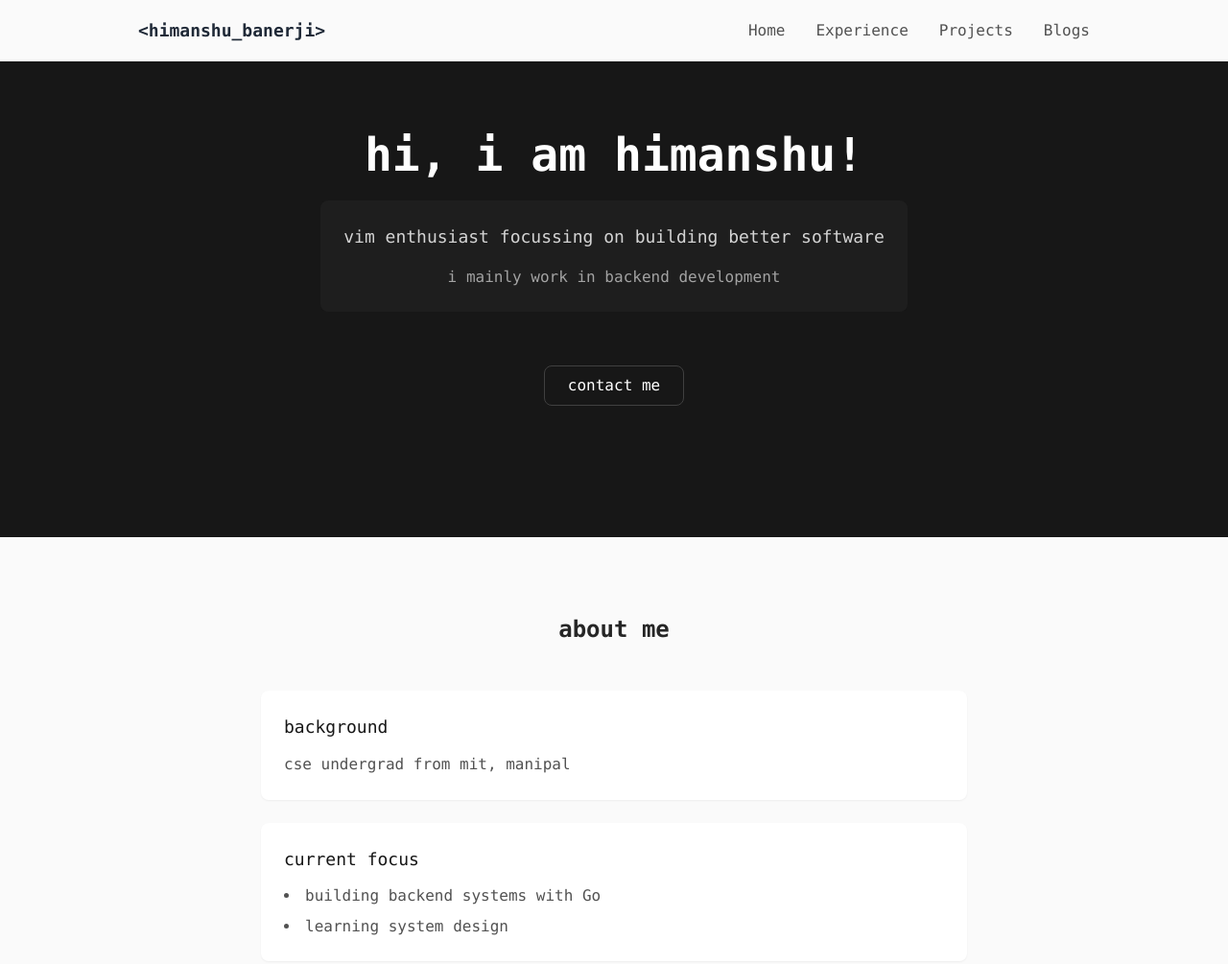
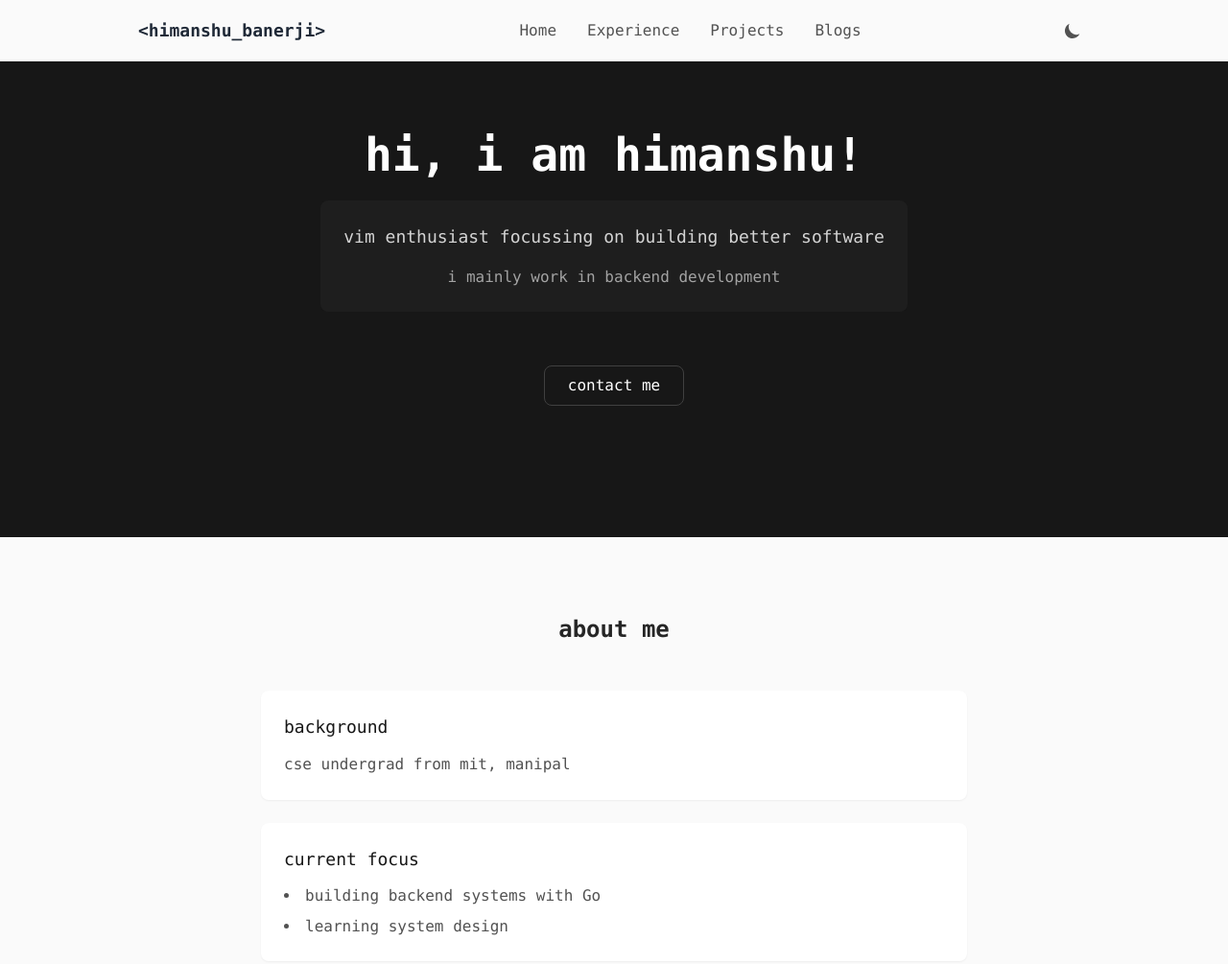
Before and after one commit to himanshubanerji/himanshubanerji.github.io, a plain HTML site: page index.html in a window 1280 px wide. Shown: the top 1005 px of the page at 96% size. Drawn offline with Linux system fonts and the light colour scheme; a web font is replaced by a local one.

Commit message:
dark mode broke
- it broke my nav, idk why .... will fix it sometime

```diff
--- a/index.html
+++ b/index.html
@@ -1587,12 +1587,12 @@
 
             <!-- Dark Mode Toggle -->
             <!-- does work for now ; need to fix -->
-            <!-- <button id="darkModeToggle"
+            <button id="darkModeToggle"
               class="p-2 rounded-lg text-neutral-600 dark:text-neutral-300 hover:bg-neutral-200 dark:hover:bg-neutral-800 transition-colors">
               <svg xmlns="http://www.w3.org/2000/svg" class="h-5 w-5" viewBox="0 0 20 20" fill="currentColor">
                 <path d="M17.293 13.293A8 8 0 016.707 2.707a8.001 8.001 0 1010.586 10.586z"></path>
               </svg>
-            </button> -->
+            </button>
 
             <!-- Mobile menu button -->
             <button id="menuBtn"
```
